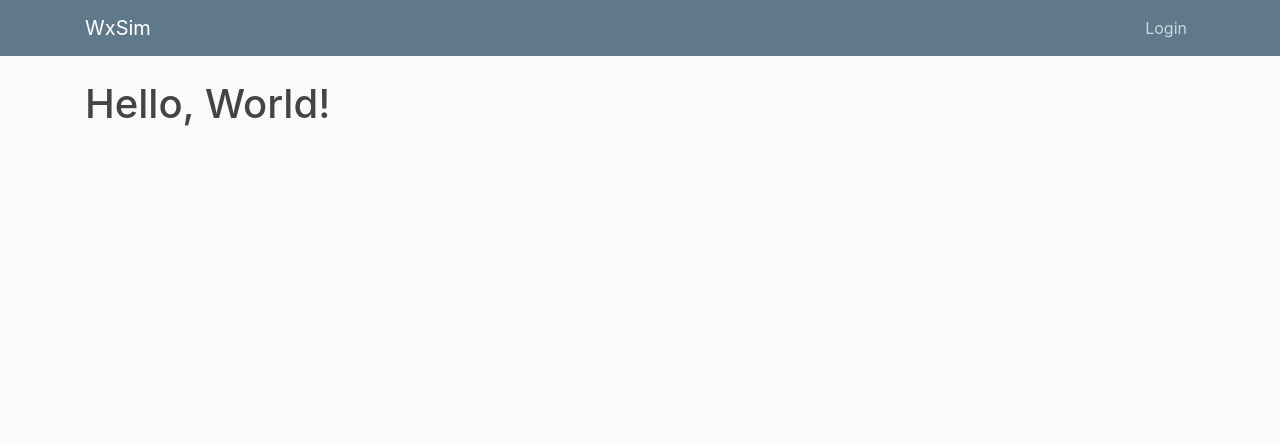
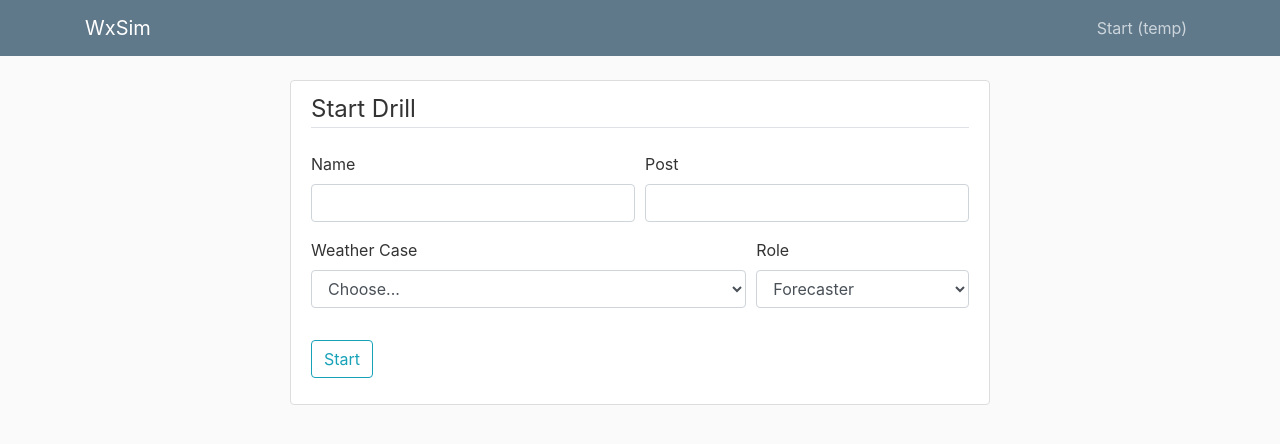
Before and after one commit to darekaze/wxcs, a Flask app: page / in a window 1280 px wide. Shown: the top 444 px of the page. Run offline with Flask 2, Linux system fonts and the light colour scheme; some libraries are stand-ins or nearby versions.

Commit message:
Add start template

```diff
--- /dev/null
+++ b/wxcs/forms.py
@@ -0,0 +1,15 @@
+from flask_wtf import FlaskForm
+from wtforms import StringField, SelectField, SubmitField
+from wtforms.validators import DataRequired, InputRequired, Length
+
+class RegistrationForm(FlaskForm):
+  name = StringField(u'Name',
+    validators=[DataRequired(), Length(min=2, max=30)])
+  post = StringField(u'Post',
+    validators=[DataRequired(), Length(min=1, max=20)])
+  cases = SelectField(u'Weather Case', coerce=int)
+  role = SelectField(u'Role', coerce=int,
+    validators=[InputRequired()],
+    choices=[(0, 'Forecaster'), (1, 'TC Consultant'), (2, 'Assistant Forecaster')]
+  )
+  submit = SubmitField('Start')
--- a/wxcs/routes.py
+++ b/wxcs/routes.py
@@ -1,7 +1,25 @@
 from flask import render_template, url_for, flash, redirect
 from wxcs import app
+from wxcs.forms import RegistrationForm
 
-@app.route("/")
-@app.route("/home")
-def hello_world():
-    return render_template('home.jinja')
+app.config['SECRET_KEY'] = 'lalalalala' # HACK: temp
+
+"""
+Render register page on start, and prevent register and redirect
+user to progress while simulation begins
+"""
+@app.route("/", methods=['GET', 'POST'])
+@app.route("/start", methods=['GET', 'POST'])
+def register():
+  form = RegistrationForm()
+  form.cases.choices = [(1, 'Choose...')]
+  # TODO: fetch weather case selections from database
+
+  if form.validate_on_submit():
+    flash(f'Drill Start!! {form.name.data}', 'success')
+    return redirect(url_for('temp'))
+  return render_template('start.jinja', form=form)
+
+@app.route("/temp")
+def temp():
+  return render_template('temp.jinja')
--- a/wxcs/static/main.css
+++ b/wxcs/static/main.css
@@ -33,8 +33,10 @@ h6 {
   background: #ffffff;
   padding: 10px 20px;
   border: 1px solid #dddddd;
-  border-radius: 3px;
+  border-radius: 4px;
+  margin: 0 auto;
   margin-bottom: 20px;
+  max-width: 700px;
 }
 
 .article-title {
--- a/wxcs/templates/layout.jinja
+++ b/wxcs/templates/layout.jinja
@@ -10,6 +10,7 @@
 </head>
 <body>
   {# optional #}
+  {# TODO: only show this bar when start #}
   <header class="site-header">
     <nav class="navbar navbar-expand-md navbar-dark bg-steel fixed-top">
       <div class="container">
@@ -19,14 +20,26 @@
         </button>
         <div class="collapse navbar-collapse" id="navbarToggle">
           <div class="navbar-nav ml-auto">
-            <a class="nav-item nav-link" href="/login">Login</a>
+            <a class="nav-item nav-link" href="{{ url_for('register') }}">Start (temp)</a>
           </div>
         </div>
       </div>
     </nav>
   </header>
-  {# optional #}
+  {# optional end #}
   <main role="main" class="container">
+    {% with messages=get_flashed_messages(with_categories=true) %}
+      {% if messages %}
+        {% for category, message in messages %}
+          <div class="alert alert-{{ category }} alert-dismissible fade show" role="alert">
+            {{ message }}
+            <button type="button" class="close" data-dismiss="alert" aria-label="Close">
+              <span aria-hidden="true">&times;</span>
+            </button>
+          </div>
+        {% endfor %}
+      {% endif %}
+    {% endwith %}
     {% block content %}{% endblock %}
   </main>
 
--- /dev/null
+++ b/wxcs/templates/start.jinja
@@ -0,0 +1,53 @@
+{% extends "layout.jinja" %}
+{% block content %}
+<div class="content-section">
+  <form action="" method="post">
+    {{ form.hidden_tag() }}
+    <fieldset class="form-group">
+      <legend class="border-bottom mb-4">Start Drill</legend>
+      <div class="form-row">
+        <div class="form-group col-md-6">
+          {{ form.name.label(class="form-control-label") }}
+          {% if form.name.errors %}
+            {{ form.name(class="form-control is-invalid") }}
+              <div class="invalid-feedback">
+                {% for error in form.name.errors %}
+                  <span>{{ error }}</span>
+                {% endfor %}
+              </div>
+          {% else %}
+            {{ form.name(class="form-control") }}
+          {% endif %}
+        </div>
+        <div class="form-group col-md-6">
+          {{ form.post.label(class="form-control-label") }}
+          {% if form.post.errors %}
+            {{ form.post(class="form-control is-invalid") }}
+              <div class="invalid-feedback">
+                {% for error in form.post.errors %}
+                  <span>{{ error }}</span>
+                {% endfor %}
+              </div>
+          {% else %}
+            {{ form.post(class="form-control") }}
+          {% endif %}
+        </div>
+      </div>
+      <div class="form-row">
+        <div class="form-group col-md-8">
+          {{ form.cases.label(class="form-control-label") }}
+          {# TODO: Add validation #}
+          {{ form.cases(class="form-control") }}
+        </div>
+        <div class="form-group col-md-4">
+          {{ form.role.label(class="form-control-label") }}
+          {{ form.role(class="form-control") }}
+        </div>
+      </div>
+    </fieldset>
+    <div class="form-group">
+      {{ form.submit(class="btn btn-outline-info") }}
+    </div>
+  </form>
+</div>
+{% endblock content %}
--- a/wxcs/templates/home.jinja
+++ b/wxcs/templates/temp.jinja
@@ -1,6 +1,4 @@
 {% extends "layout.jinja" %}
 {% block content %}
-<div>
-    <h1>Hello, World!</h1>
-</div>
+<h1>TEMP!!</h1>
 {% endblock content %}
```
Also changed, not shown: 3 other files.
